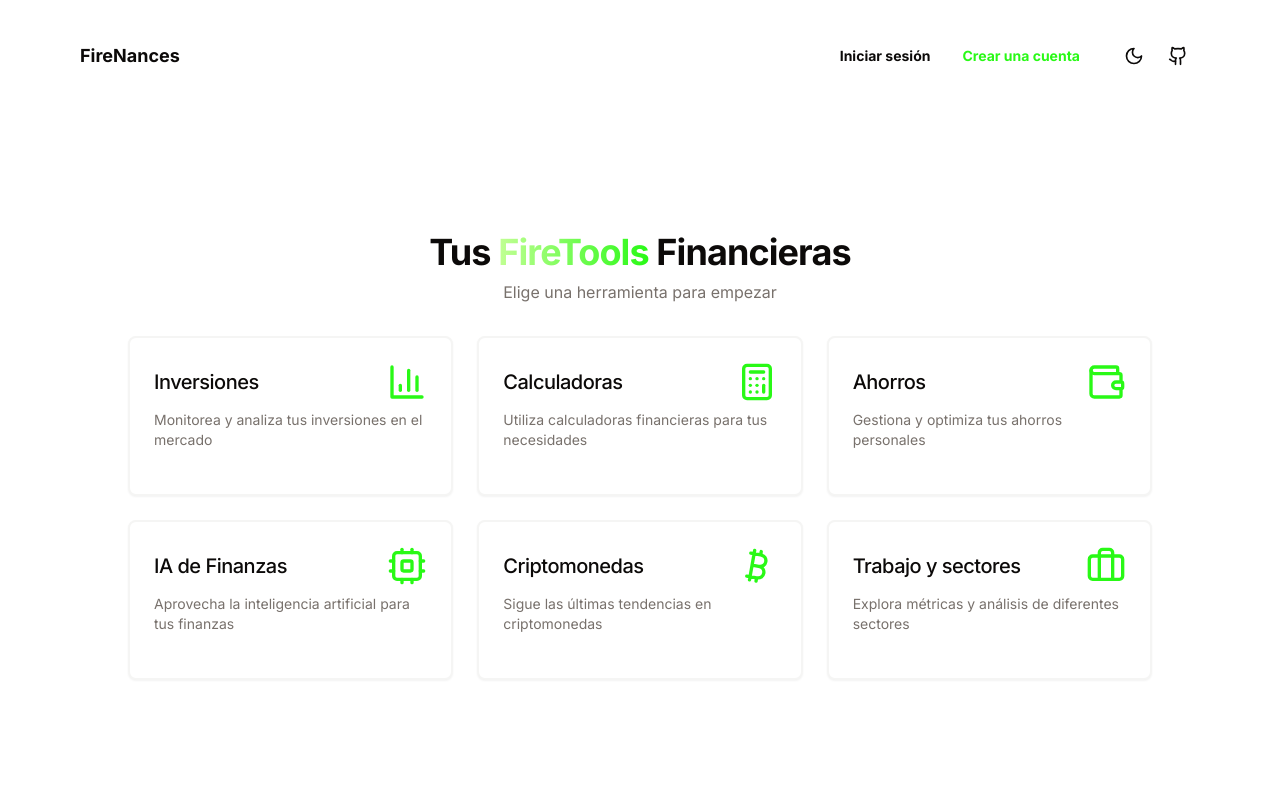
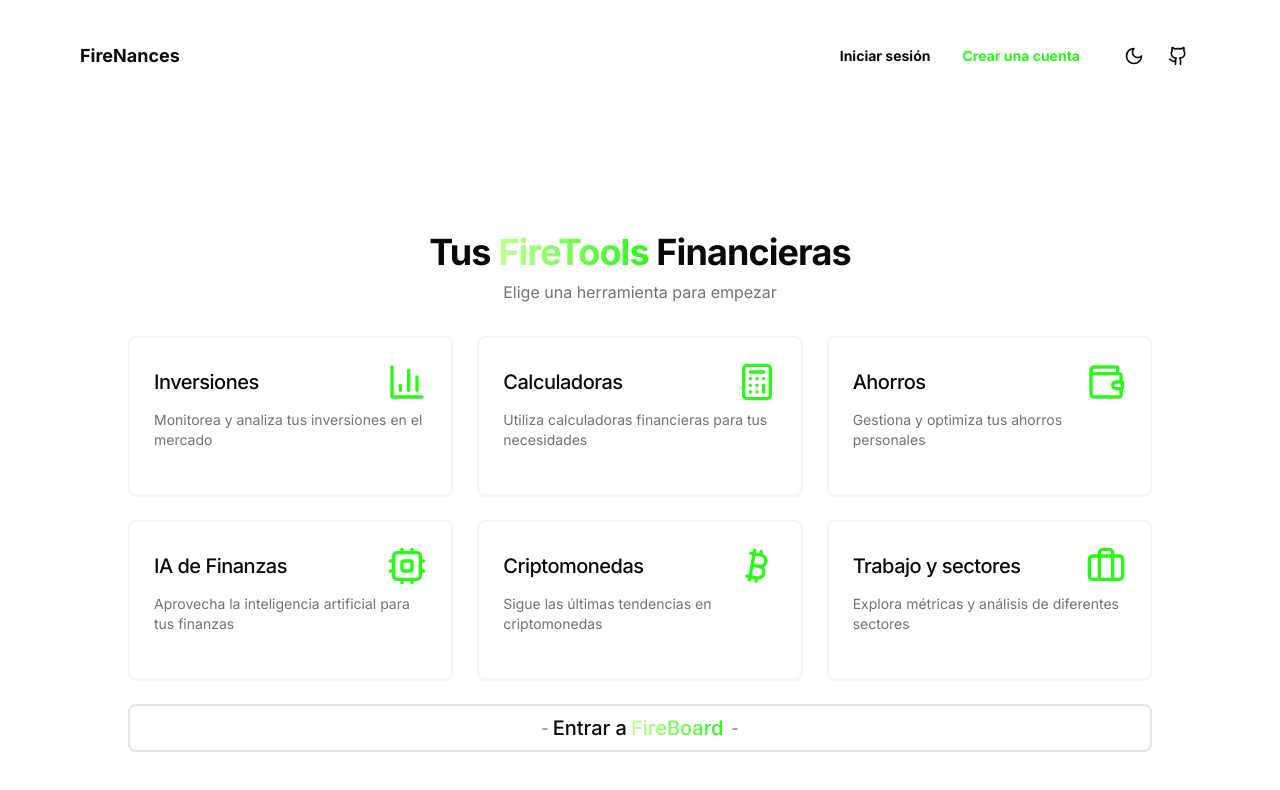
Before and after one commit to Michillas/WebFinanzas, a Next.js app in the folder webfinanzas-frontend/: page /tools in a window 1280 px wide. Shown: the top 790 px of the page. Built offline with nearby package versions, Linux system fonts and the light colour scheme.

Commit message:
feat: fireboard button

```diff
--- a/webfinanzas-frontend/app/tools/page.tsx
+++ b/webfinanzas-frontend/app/tools/page.tsx
@@ -118,6 +118,11 @@ export default function Page() {
             href={tool.href}
           />
         ))}
+        <Link href="/dashboard" className="flex text-center border-2 col-span-3 hover:scale-[1.02] transition-all duration-200 hover:border-primary/50 hover:bg-muted/50 p-2 rounded-lg bg-card">
+          <div className="flex items-center justify-center w-full h-full">
+            <div className="text-muted-foreground">-</div><div className=" text-xl font-medium mx-1">Entrar a<span className="text-transparent bg-gradient-to-r from-[#c2ff94] to-primary bg-clip-text mx-1">FireBoard</span></div><div className="text-muted-foreground"> -</div>
+          </div>
+        </Link>
       </div>
     </main>
   );
```
